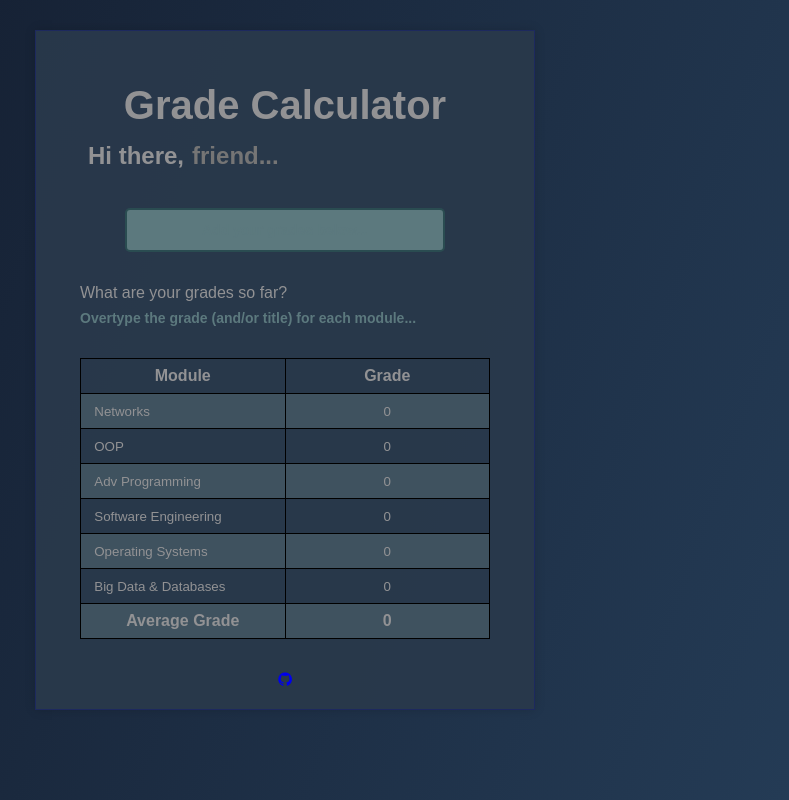
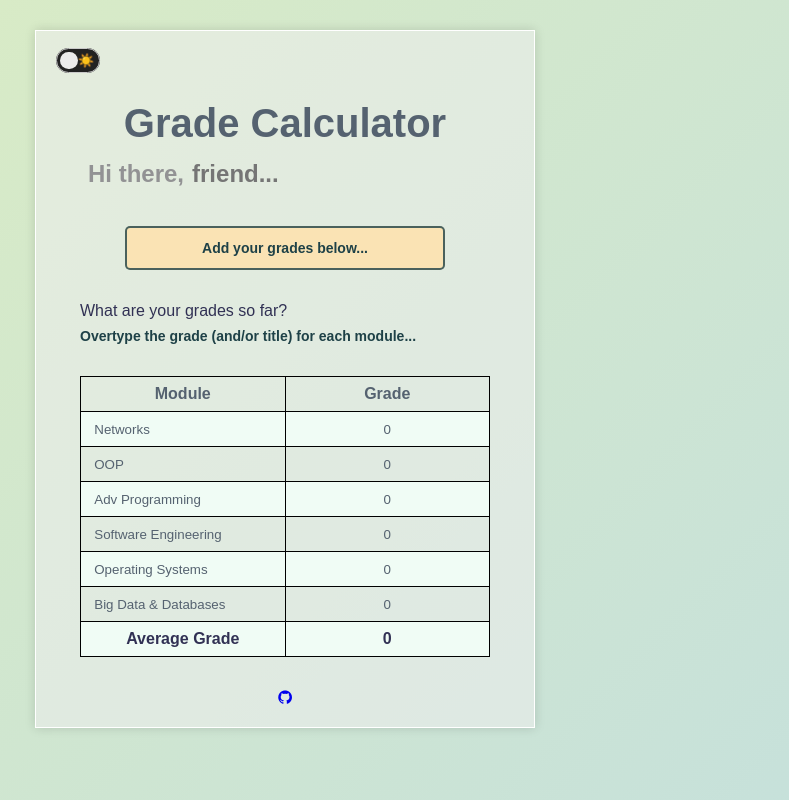
Before and after one commit to tj2904/vue-grade-calculator, a Vue app: page / in a window 1280 px wide. Shown: the whole page, without its empty margins (355-1144 px from the left). Built offline with nearby package versions, Linux system fonts and the light colour scheme.

Commit message:
adds theme switching for a dark mode

```diff
--- a/src/App.vue
+++ b/src/App.vue
@@ -1,7 +1,7 @@
 <template>
 
 	<main class="class">
-
+		<theme-button />
 		<section class="heading">
 			<h1>Grade Calculator</h1>
 			<h2 class="welcome">
@@ -41,7 +41,8 @@
 		</section>
 
 		<footer>
-			<a href="https://github.com/tj2904/vue-grade-calculator" aria-label="Link to github"><i class="fa fa-github"></i></a>
+			<a href="https://github.com/tj2904/vue-grade-calculator" aria-label="Link to github"><i
+					class="fa fa-github"></i></a>
 		</footer>
 
 	</main>
@@ -49,9 +50,11 @@
 </template>
 
 <script>
+import ThemeButton from "@/components/ThemeButton.vue";
 
 export default {
 
+	components: { ThemeButton },
 	data() {
 		return {
 
@@ -96,7 +99,48 @@ export default {
 </script>
 
 <style>
-/* DARK MODE */
+:root {
+	--background: linear-gradient(-45deg, #c5e0dc, #dcedc2);
+	--base-color: #556270;
+	--main-background-color: rgba(238, 238, 238, 0.55);
+	--table-border: 1px solid #fff;
+	--h3-color: #313154;
+	--h4-color: #1E4147;
+
+	--result-bg-color: #FAE3B4;
+	--result-border: #1e4147cc;
+	--result-alt-row: rgb(240, 252, 245);
+	--entry-color: #556270;
+
+	/* for the theme switcher */
+	--background-color-primary: #ebebeb;
+	--background-color-secondary: #fafafa;
+	--accent-color: #cacaca;
+	--text-primary-color: #222;
+	--element-size: 2.75rem;
+}
+
+:root.dark-theme {
+	--background: linear-gradient(109.6deg, rgb(20, 30, 48) 11.2%, rgb(36, 59, 85) 91.1%);
+	--base-color: #929294;
+	--main-background-color: rgba(41, 57, 75, 0.938);
+	--table-border: 1px solid rgb(29, 41, 94);
+
+	--h3-color: #929294;
+	--h4-color: #5c797e;
+
+	--result-bg-color: #5c797e;
+	--result-border: #1e4147cc;
+	--result-alt-row: #3f525f;
+	--entry-color: #929294;
+
+	/* for the theme switcher */
+	--background-color-primary: #1e1e1e;
+	--background-color-secondary: #2d2d30;
+	--accent-color: #3f3f3f;
+	--text-primary-color: #ddd;
+}
+
 * {
 	margin: 0;
 	padding: 0;
@@ -105,8 +149,8 @@ export default {
 }
 
 html {
-	color: #929294;
-background: linear-gradient(109.6deg, rgb(20, 30, 48) 11.2%, rgb(36, 59, 85) 91.1%);
+	color: var(--base-color);
+	background: var(--background);
 	min-height: 100vh;
 }
 
@@ -114,8 +158,8 @@ main {
 	max-width: 500px;
 	margin: 30px auto;
 	padding: 20px;
-	background-color: rgba(41, 57, 75, 0.938);
-	border: 1px solid rgb(29, 41, 94);
+	background-color: var(--main-background-color);
+	border: var(--table-border);
 	box-shadow: 0 0 10px rgba(0, 0, 0, 0.15);
 }
 
@@ -139,7 +183,8 @@ footer {
 	text-align: center;
 }
 
-footer > a:visited, footer > a:hover {
+footer>a:visited,
+footer>a:hover {
 	color: rgb(22, 22, 22)
 }
 
@@ -154,14 +199,14 @@ h2 {
 }
 
 h3 {
-	color: #929294;
+	color: var(--h3-color);
 	font-size: 1rem;
 	font-weight: 400;
 	margin-bottom: 0.5rem;
 }
 
 h4 {
-	color: #5c797e;
+	color: var(--h4-color);
 	font-size: 0.875rem;
 	font-weight: 700;
 }
@@ -182,22 +227,22 @@ td {
 
 /* alternate row striping */
 tr:nth-child(even) {
-	background-color: rgb(63, 82, 95);
+	background-color: var(--result-alt-row);
 }
 
 tr:last-child {
 	text-align: center;
 	font-weight: 700;
-	color: #929294
+	color: var(--h3-color)
 }
 
 .grade-entry {
 	text-align: center;
-	color: #929294;
+	color: var(--base-color);
 }
 
 .mod-entry {
-	color: #929294;
+	color: var(--base-color);
 }
 
 .heading .welcome {
@@ -223,8 +268,8 @@ tr:last-child {
 	padding: 0.25rem;
 	margin: 0.25rem;
 	line-height: 2rem;
-	border: 2px solid #1e4147cc;
-	background-color: #5c797e;
+	border: 2px solid var(--result-border);
+	background-color: var(--result-bg-color);
 	border-radius: 5px;
 	max-width: 70%;
 	margin: auto;
@@ -243,152 +288,4 @@ tr:last-child {
 	box-shadow: 0 1px 3px rgba(0, 0, 0, 0.1);
 	margin-bottom: 1rem;
 }
-
-
-
-/*  LIGHT MODE
-* {
-	margin: 0;
-	padding: 0;
-	box-sizing: border-box;
-	font-family: 'montserrat', sans-serif;
-}
-
-html {
-	color: #556270;
-	background-image: linear-gradient(-45deg, #c5e0dc, #dcedc2);
-	min-height: 100vh;
-}
-
-main {
-	max-width: 500px;
-	margin: 30px auto;
-	padding: 20px;
-	background-color: rgba(238, 238, 238, 0.55);
-	border: 1px solid #fff;
-	box-shadow: 0 0 10px rgba(0, 0, 0, 0.15);
-}
-
-input:not([type="radio"]):not([type="checkbox"]),
-button {
-	appearance: none;
-	border: none;
-	outline: none;
-	cursor: initial;
-	background: inherit;
-}
-
-section {
-	margin-top: 2rem;
-	margin-bottom: 2rem;
-	padding-left: 1.5rem;
-	padding-right: 1.5em;
-}
-
-footer {
-	text-align: center;
-}
-
-footer>a:visited,
-footer>a:hover {
-	color: #000
-}
-
-h1 {
-	text-align: center;
-	font-size: 2.5rem;
-}
-
-h2 {
-	font-size: 2.5rem;
-	margin: 0.5rem;
-}
-
-h3 {
-	color: #313154;
-	font-size: 1rem;
-	font-weight: 400;
-	margin-bottom: 0.5rem;
-}
-
-h4 {
-	color: #1E4147;
-	font-size: 0.875rem;
-	font-weight: 700;
-}
-
-table {
-	width: 100%;
-	border-collapse: collapse;
-	border: 1px solid black;
-	text-align: center;
-}
-
-th,
-td {
-	border: 1px solid black;
-	padding: 0.5rem;
-	border-collapse: collapse;
-}
-
-
-tr:nth-child(even) {
-	background-color: #FFF;
-}
-
-tr:last-child {
-	text-align: center;
-	font-weight: 700;
-	color: #1E4147
-}
-
-.grade-entry {
-	text-align: center;
-}
-
-.heading .welcome {
-	display: flex;
-}
-
-.heading .welcome input {
-	margin-left: 0.5rem;
-	flex: 1 1 0%;
-	min-width: 0;
-}
-
-.heading .welcome,
-.heading .welcome input {
-	color: #313154;
-	font-size: 1.5rem;
-	font-weight: 700;
-	line-height: 2.5rem;
-}
-
-.result {
-	text-align: center;
-	padding: 0.25rem;
-	margin: 0.25rem;
-	line-height: 2rem;
-	border: 2px solid #1e4147cc;
-	background-color: #FAE3B4;
-	border-radius: 5px;
-	max-width: 70%;
-	margin: auto;
-}
-
-.grade-list .list {
-	margin: 1rem 0;
-}
-
-.grade-list .todo-item {
-	display: flex;
-	align-items: center;
-	background-color: #FFF;
-	padding: 1rem;
-	border-radius: 0.5rem;
-	box-shadow: 0 1px 3px rgba(0, 0, 0, 0.1);
-	margin-bottom: 1rem;
-} */
-
-
 </style>
--- /dev/null
+++ b/src/components/ThemeButton.vue
@@ -0,0 +1,97 @@
+<template>
+    <div>
+        <input @change="toggleTheme" id="checkbox" type="checkbox" class="switch-checkbox" />
+        <label for="checkbox" class="switch-label">
+            <span>🌙</span>
+            <span>☀️</span>
+            <div class="switch-toggle" :class="{ 'switch-toggle-checked': userTheme === 'dark-theme' }"></div>
+        </label>
+    </div>
+</template>
+
+<script>
+export default {
+    mounted() {
+        const initUserTheme = this.getTheme() || this.getMediaPreference();
+        this.setTheme(initUserTheme);
+    },
+
+    data() {
+        return {
+            userTheme: "light-theme",
+        };
+    },
+
+    methods: {
+        toggleTheme() {
+            const activeTheme = localStorage.getItem("user-theme");
+            if (activeTheme === "light-theme") {
+                this.setTheme("dark-theme");
+            } else {
+                this.setTheme("light-theme");
+            }
+        },
+
+        getTheme() {
+            return localStorage.getItem("user-theme");
+        },
+
+        setTheme(theme) {
+            localStorage.setItem("user-theme", theme);
+            this.userTheme = theme;
+            document.documentElement.className = theme;
+        },
+
+        getMediaPreference() {
+            const hasDarkPreference = window.matchMedia(
+                "(prefers-color-scheme: dark)"
+            ).matches;
+            if (hasDarkPreference) {
+                return "dark-theme";
+            } else {
+                return "light-theme";
+            }
+        },
+    },
+};
+</script>
+
+<!-- Add "scoped" attribute to limit CSS to this component only -->
+<style scoped>
+.switch-checkbox {
+    display: none;
+}
+
+.switch-label {
+    align-items: center;
+    background: var(--text-primary-color);
+    border: calc(var(--element-size) * 0.025) solid var(--accent-color);
+    border-radius: var(--element-size);
+    cursor: pointer;
+    /* display: flex; */
+    font-size: calc(var(--element-size) * 0.3);
+    height: calc(var(--element-size) * 0.35);
+    position: relative;
+    padding: calc(var(--element-size) * 0.1);
+    transition: background 0.5s ease;
+    justify-content: right;
+    width: var(--element-size);
+    z-index: 1;
+}
+
+.switch-toggle {
+    position: absolute;
+    background-color: var(--background-color-primary);
+    border-radius: 50%;
+    top: calc(var(--element-size) * 0.07);
+    left: calc(var(--element-size) * 0.07);
+    height: calc(var(--element-size) * 0.4);
+    width: calc(var(--element-size) * 0.4);
+    transform: translateX(0);
+    transition: transform 0.3s ease, background-color 0.5s ease;
+}
+
+.switch-toggle-checked {
+    transform: translateX(calc(var(--element-size) * 0.5)) !important;
+}
+</style>
```
